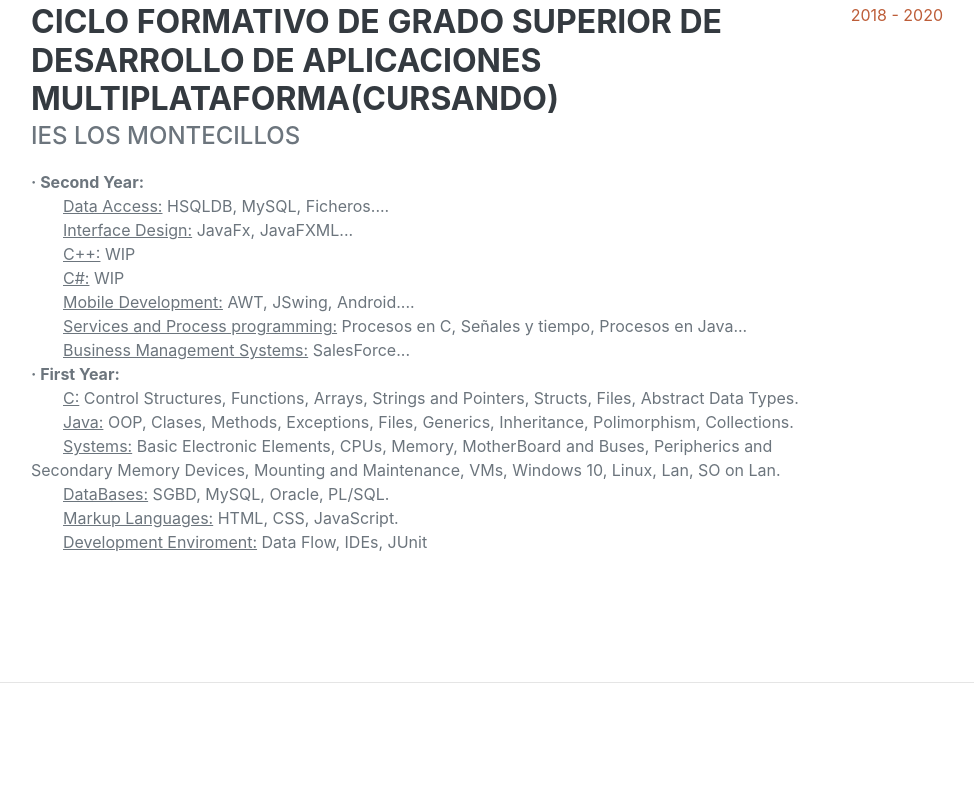
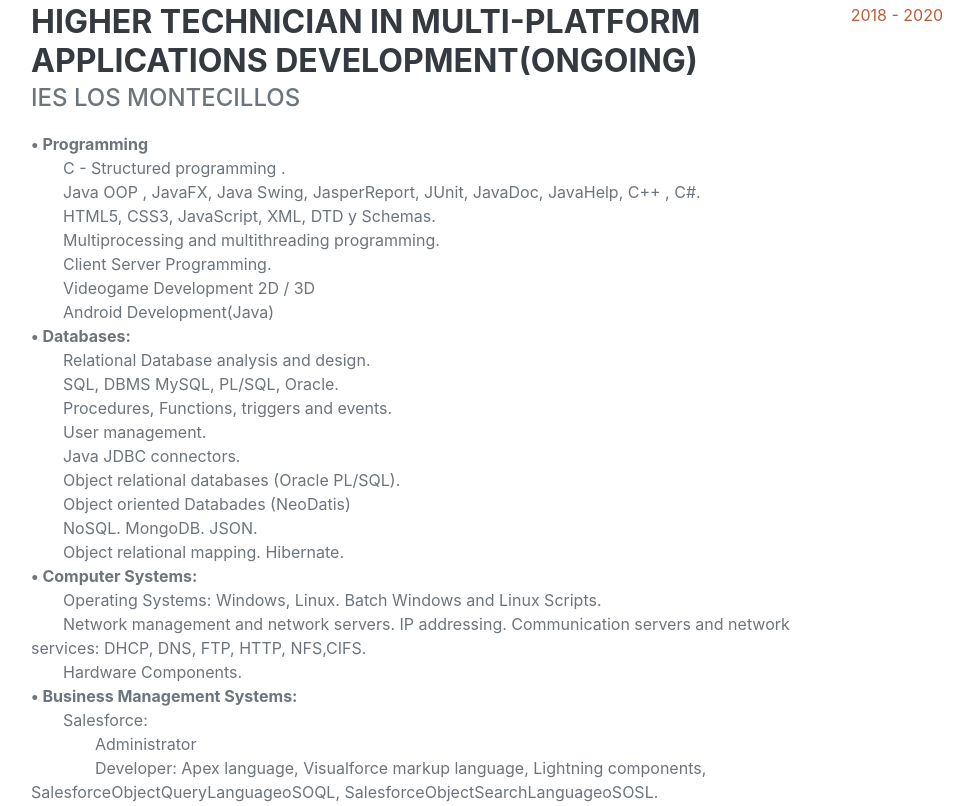
Before and after one commit to loudmicro/loudmicro.github.io, a plain HTML site: page indexEn.html in a window 1280 px wide. Shown: the part 1794-2600 px from the top of the page, without its empty margins (289-1263 px from the left). Drawn offline with nearby package versions, Linux system fonts and the light colour scheme; a web font is replaced by a local one.

Commit message:
Update indexEn.html
updated studies

```diff
--- a/indexEn.html
+++ b/indexEn.html
@@ -108,55 +108,88 @@ Template author :
                     <h2 class="mb-5">Formation</h2>
                     <div class="d-flex flex-column flex-md-row justify-content-between mb-5">
                         <div class="flex-grow-1 " >
-                            <h3 class="mb-0">Ciclo Formativo de Grado Superior de Desarrollo de Aplicaciones Multiplataforma(Cursando)</h3>
+                            <h3 class="mb-0">Higher Technician in Multi-platform Applications Development(Ongoing)</h3>
                             <div class="subheading mb-3">IES Los Montecillos</div>
                             <div >
-                                <!-- Segundo -->
-                                <b>· Second Year:</b><br>
+                                <!-- Programming -->
+                                <b>• Programming</b><br>
 
                                     <span style="padding-left:2em">
-                                    <u>Data Access:</u> HSQLDB, MySQL, Ficheros....<br>
+                                        C - Structured programming .<br>
                                     </span>
                                     <span style="padding-left:2em">
-                                    <u>Interface Design:</u> JavaFx, JavaFXML...<br>
+                                        Java OOP , JavaFX,  Java Swing,  JasperReport,  JUnit,  JavaDoc,  JavaHelp, C++ , C#.<br>
                                     </span>
                                     <span style="padding-left:2em">
-                                    <u>C++:</u> WIP<br>
+                                        HTML5, CSS3, JavaScript, XML, DTD y Schemas.<br>
                                     </span>
                                     <span style="padding-left:2em">
-                                    <u>C#:</u> WIP<br>
+                                        Multiprocessing and multithreading programming.<br>
                                     </span>
                                     <span style="padding-left:2em">
-                                    <u>Mobile Development:</u> AWT, JSwing, Android....<br>
+                                        Client Server Programming.<br>
                                     </span>
                                     <span style="padding-left:2em">
-                                    <u>Services and Process programming:</u> Procesos en C, Señales y tiempo, Procesos en Java...<br>
+                                        Videogame Development 2D / 3D<br>
                                     </span>
                                     <span style="padding-left:2em">
-                                    <u>Business Management Systems:</u> SalesForce...<br>
+                                        Android Development(Java)<br>
                                     </span>
-                                <!-- PRIMERO -->
-                                <b>· First Year:</b><br>
+                                <!-- DB -->
+                                <b>• Databases:</b><br>
 
                                     <span style="padding-left:2em">
-                                    <u>C:</u> Control Structures, Functions, Arrays, Strings and Pointers, Structs, Files, Abstract Data Types.<br>
+                                        Relational Database analysis and design.<br>
                                     </span>
                                     <span style="padding-left:2em">
-                                    <u>Java:</u> OOP, Clases, Methods, Exceptions, Files, Generics, Inheritance, Polimorphism, Collections.<br>
+                                        SQL, DBMS MySQL, PL/SQL, Oracle.<br>
                                     </span>
                                     <span style="padding-left:2em">
-                                    <u>Systems:</u> Basic Electronic Elements, CPUs, Memory, MotherBoard and Buses, Peripherics and Secondary Memory Devices,
-                                    Mounting and Maintenance, VMs, Windows 10, Linux, Lan, SO on Lan.<br>
+                                        Procedures, Functions, triggers and events.<br>
                                     </span>
                                     <span style="padding-left:2em">
-                                    <u>DataBases:</u> SGBD, MySQL, Oracle, PL/SQL.<br>
+                                        User management.<br>
                                     </span>
                                     <span style="padding-left:2em">
-                                    <u>Markup Languages:</u> HTML, CSS, JavaScript.<br>
+                                        Java JDBC connectors.<br>
                                     </span>
                                     <span style="padding-left:2em">
-                                    <u>Development Enviroment:</u> Data Flow, IDEs, JUnit<br>
+                                        Object relational databases (Oracle PL/SQL).<br>
                                     </span>
+                                    <span style="padding-left:2em">
+                                        Object oriented Databades (NeoDatis)<br>
+                                    </span>
+                                    <span style="padding-left:2em">
+                                        NoSQL. MongoDB. JSON.<br>
+                                    </span>
+                                    <span style="padding-left:2em">
+                                        Object relational mapping. Hibernate.<br>
+                                    </span>
+                                <!-- Computer Systems -->
+                                <b>• Computer Systems:</b><br>
+
+                                    <span style="padding-left:2em">
+                                        Operating Systems: Windows, Linux. Batch Windows and Linux Scripts.<br>
+                                    </span>
+                                    <span style="padding-left:2em">
+                                        Network management and network servers. IP addressing. Communication servers and network services: DHCP, DNS, FTP, HTTP, NFS,CIFS.<br>
+                                    </span>
+                                    <span style="padding-left:2em">
+                                        Hardware Components.<br>
+                                    </span>
+                                <!-- BMS -->
+                                <b>• Business Management Systems:</b><br>
+
+                                    <span style="padding-left:2em">
+                                        Salesforce:<br>
+                                    </span>
+                                    <span style="padding-left:4em">
+                                        Administrator<br>
+                                    </span>
+                                    <span style="padding-left:4em">
+                                        Developer: Apex language, Visualforce markup language, Lightning components, SalesforceObjectQueryLanguageoSOQL, SalesforceObjectSearchLanguageoSOSL.<br>
+                                    </span>
+
 
 
 
```
Lines whose indentation alone changed are shown as unchanged.
